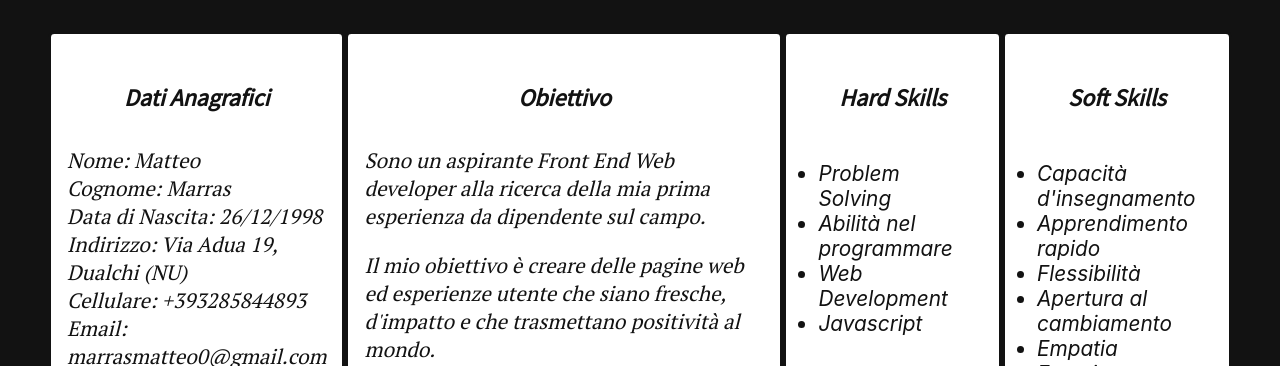
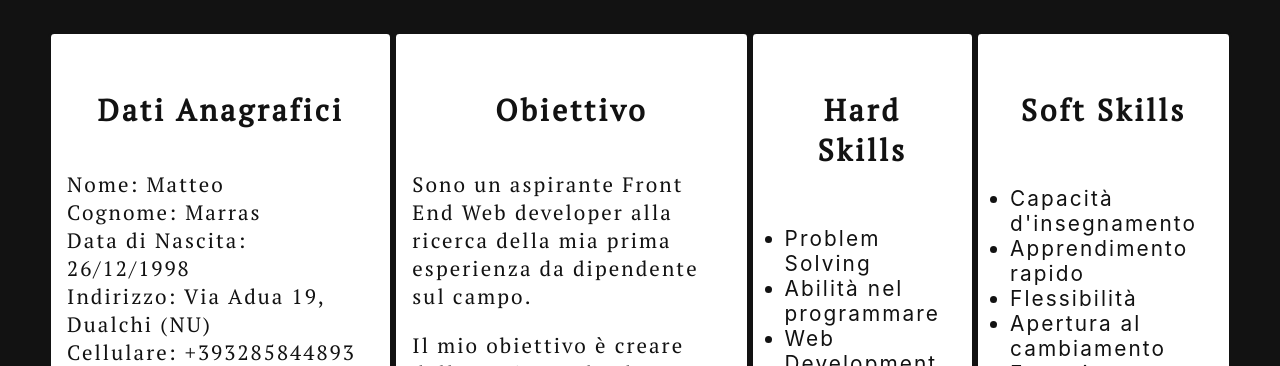
Before and after one commit to matteomarrass/my-portfolio, a React (Create React App) app: page /homeit in a window 1280 px wide. Shown: the part 434-800 px from the top of the page. Built offline with nearby package versions, Linux system fonts and the light colour scheme.

Commit message:
Finished main page. Now starting job page

```diff
--- a/src/components/Homepage IT.jsx
+++ b/src/components/Homepage IT.jsx
@@ -77,7 +77,7 @@ const HomepageIT = () => {
           </div>
         </section>
         {/*ChangeZone*/}
-        <h1 className="titlePassion">Ora ho la tua attenzione vero? <br />Vuoi saperne di più?</h1>
+        <h1 className="titlePassion">Ora ho la sua attenzione vero? <br />Vorrebbe saperne di più?</h1>
         <div className="buttonsEnd">
           <Link to='../jobs' className="buttonFooter">Esperienze lavorative</Link>
           <Link to='../projects' className="buttonFooter">Progetti</Link>
--- a/src/components/app.css
+++ b/src/components/app.css
@@ -140,17 +140,19 @@ nav .active {
 }
 .cardSection .cardTitle {
   color: #121212;
-  font-style: italic;
   text-align: center;
   padding: 0.5em;
   border-radius: 0.2em;
+  letter-spacing: 0.1em;
+  font-size: 30px;
+  font-family: "PT Serif", serif;
 }
 .cardSection ul {
   padding: 1em;
 }
 .cardSection p, .cardSection li {
   color: #121212;
-  font-style: italic;
+  letter-spacing: 0.1em;
   font-size: 1.3em;
 }
 
@@ -196,6 +198,7 @@ nav .active {
   background-color: #157145;
   color: white;
   box-shadow: 5px 10px #121212;
+  border: 1px solid #121212;
 }
 
 /*# sourceMappingURL=app.css.map */
--- a/src/components/app.scss
+++ b/src/components/app.scss
@@ -150,10 +150,12 @@ nav {
     }
     .cardTitle {
         color: $black;
-        font-style: italic;
         text-align: center;
         padding: .5em;
         border-radius: .2em;
+        letter-spacing: .1em;
+        font-size: 30px;
+        font-family: $serif;
     }
 
     ul{
@@ -161,7 +163,7 @@ nav {
     }
     p, li{
         color: $black;
-        font-style: italic;
+        letter-spacing: .1em;
         font-size: 1.3em;
     }
 }
@@ -211,6 +213,8 @@ nav {
             background-color: $fifthColour;
             color: white;
             box-shadow: 5px 10px $black;
-
+            border: 1px solid $black;
         }
 }
+
+//JobsPage
```
Also changed, not shown: 1 other file (tests, documents, lock files or other folders).
